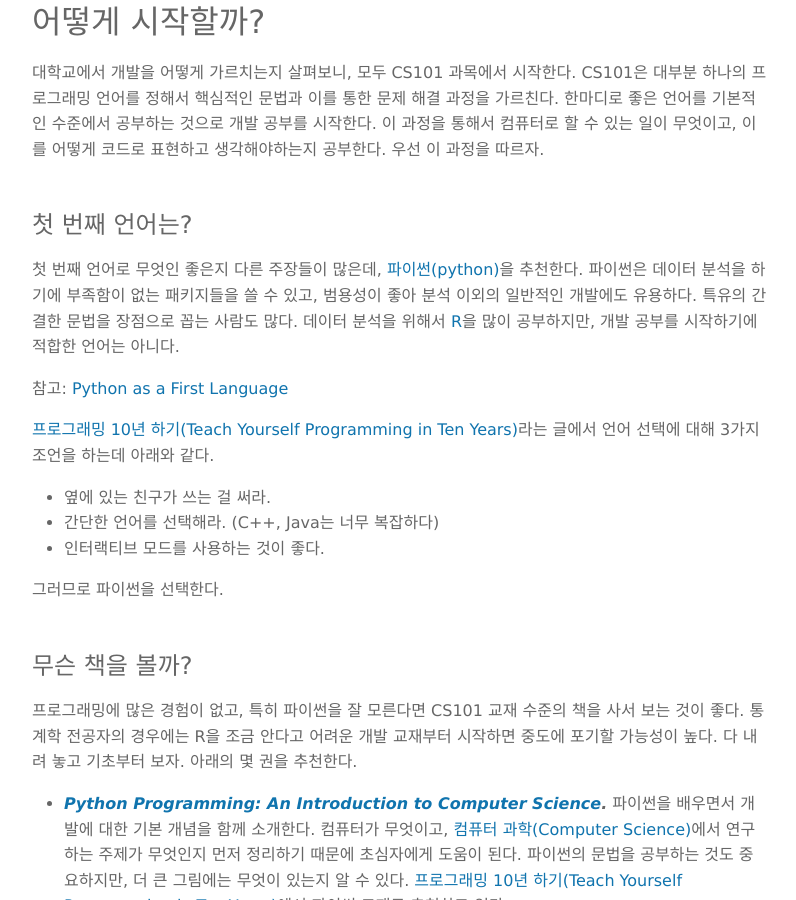
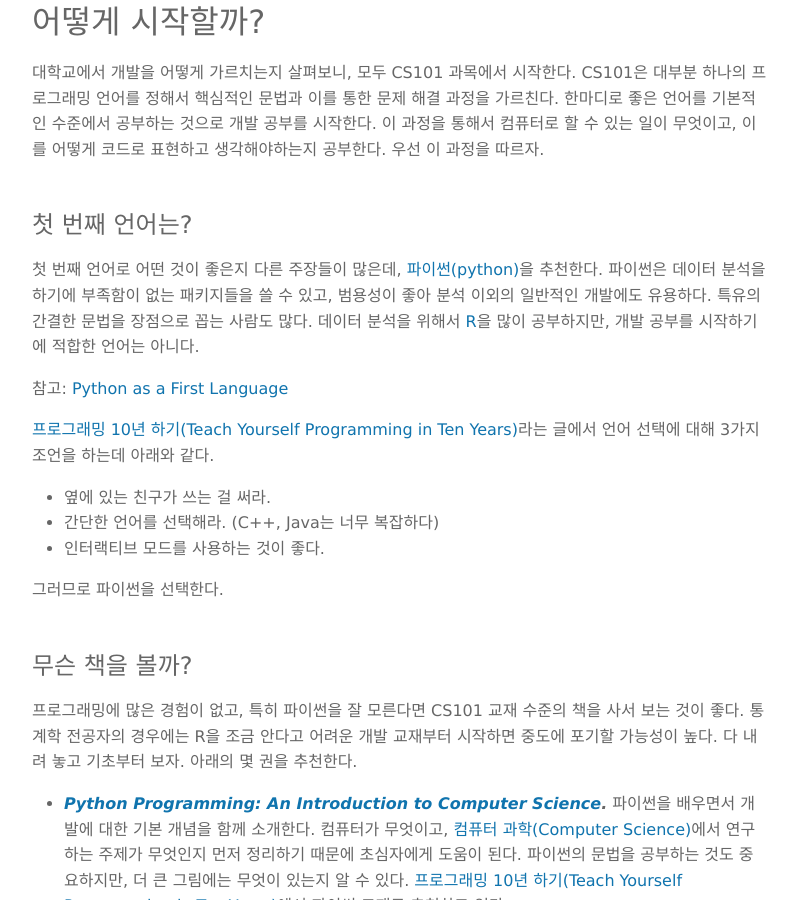
Before and after one commit to boxnwhiskr/boxnwhiskr.github.io, a Jekyll site: the page built from _posts/2016-03-25-how_to_be_a_developer_as_a_statistician.markdown, in a window 1280 px wide and 900 px high, scrolled down 1722 px. Shown: the whole window, without its empty margins (240-1036 px from the left). Built offline with Jekyll 4.4.1, drawn with Linux system fonts in a browser that asks for light colours; nearby versions of some CDN libraries; some web fonts are replaced.

Commit message:
Fix typo

```diff
--- a/_posts/2016-03-25-how_to_be_a_developer_as_a_statistician.markdown
+++ b/_posts/2016-03-25-how_to_be_a_developer_as_a_statistician.markdown
@@ -47,7 +47,7 @@
 
 ## 첫 번째 언어는?
 
-첫 번째 언어로 무엇인 좋은지 다른 주장들이 많은데, [파이썬(python)](https://www.python.org/)을 추천한다.
+첫 번째 언어로 어떤 것이 좋은지 다른 주장들이 많은데, [파이썬(python)](https://www.python.org/)을 추천한다.
 파이썬은 데이터 분석을 하기에 부족함이 없는 패키지들을 쓸 수 있고, 범용성이 좋아 분석 이외의 일반적인 개발에도 유용하다.
 특유의 간결한 문법을 장점으로 꼽는 사람도 많다.
 데이터 분석을 위해서 [R](https://www.r-project.org/)을 많이 공부하지만, 개발 공부를 시작하기에 적합한 언어는 아니다.
```
